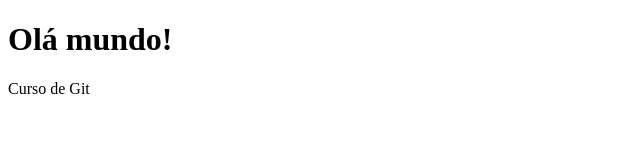
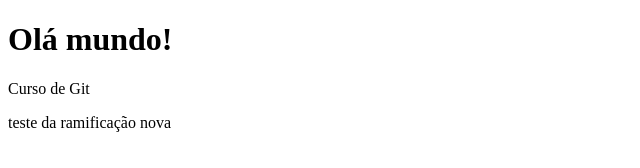
Before and after one commit to romatorres/Git-Dicas, a plain HTML site: page index.html in a window 1280 px wide. Shown: the whole page, without its empty margins (0-640 px from the left). Drawn offline with Linux system fonts and the light colour scheme.

Commit message:
modificados index.html style.css

```diff
--- a/index.html
+++ b/index.html
@@ -9,5 +9,6 @@
 <body>
     <h1>Olá mundo!</h1>
     <p>Curso de Git</p>
+    <p>teste da ramificação nova</p>
 </body>
 </html>
--- a/style.css
+++ b/style.css
@@ -0,0 +1,3 @@
+body{
+    background-color: aqua;
+}
```
